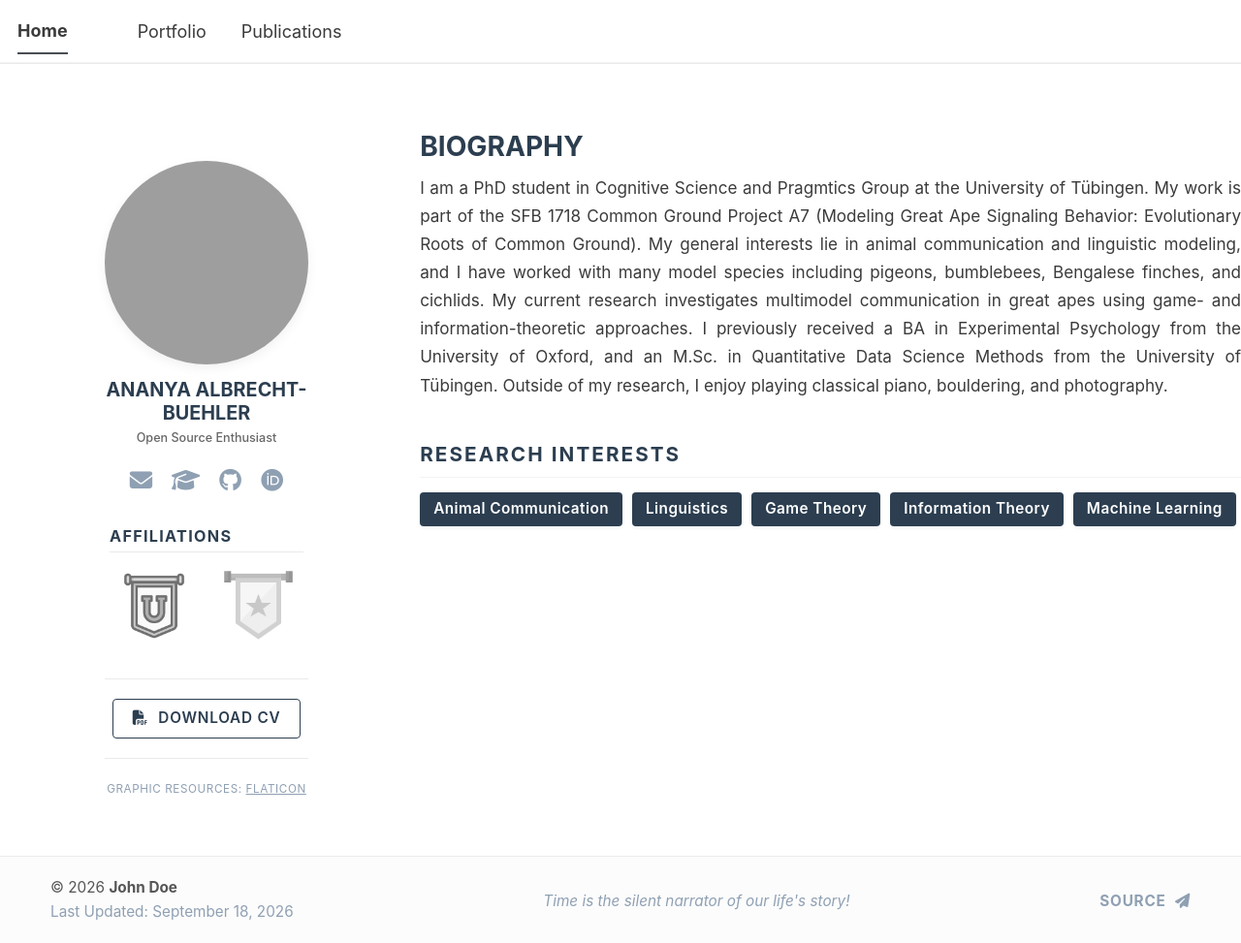
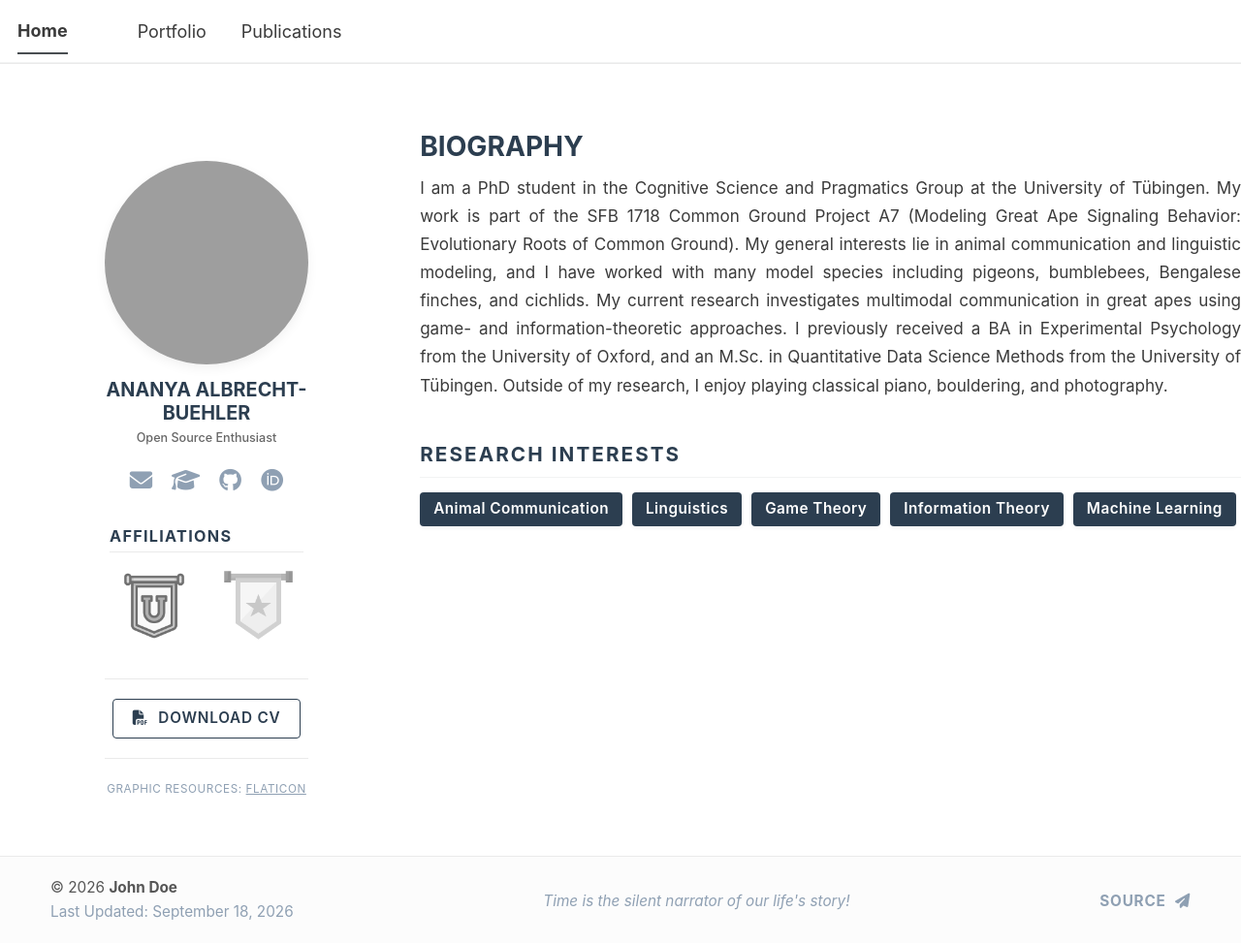
Before and after one commit to aalbrechtbuehler/aalbrechtbuehler, a Jekyll site: the page built from _pages/about.md, in a window 1280 px wide and 973 px high. Shown: the whole window at 97% size. Built offline with Jekyll 4.4.1, drawn with Linux system fonts in a browser that asks for light colours; a script bundle is joined from its source files by our own code; library files that are not in the unit come from our copies.

Commit message:
Update about.md

```diff
--- a/_pages/about.md
+++ b/_pages/about.md
@@ -185,7 +185,7 @@ redirect_from:
 </style>
 
 <div class="content-text">
-  I am a PhD student in Cognitive Science and Pragmtics Group at the University of Tübingen. My work is part of the SFB 1718 Common Ground Project A7 (Modeling Great Ape Signaling Behavior: Evolutionary Roots of Common Ground). My general interests lie in animal communication and linguistic modeling, and I have worked with many model species including pigeons, bumblebees, Bengalese finches, and cichlids. My current research investigates multimodel communication in great apes using game- and information-theoretic approaches. I previously received a BA in Experimental Psychology from the University of Oxford, and an M.Sc. in Quantitative Data Science Methods from the University of Tübingen. Outside of my research, I enjoy playing classical piano, bouldering, and photography.
+  I am a PhD student in the Cognitive Science and Pragmatics Group at the University of Tübingen. My work is part of the SFB 1718 Common Ground Project A7 (Modeling Great Ape Signaling Behavior: Evolutionary Roots of Common Ground). My general interests lie in animal communication and linguistic modeling, and I have worked with many model species including pigeons, bumblebees, Bengalese finches, and cichlids. My current research investigates multimodal communication in great apes using game- and information-theoretic approaches. I previously received a BA in Experimental Psychology from the University of Oxford, and an M.Sc. in Quantitative Data Science Methods from the University of Tübingen. Outside of my research, I enjoy playing classical piano, bouldering, and photography.
 </div>
 
 
```
